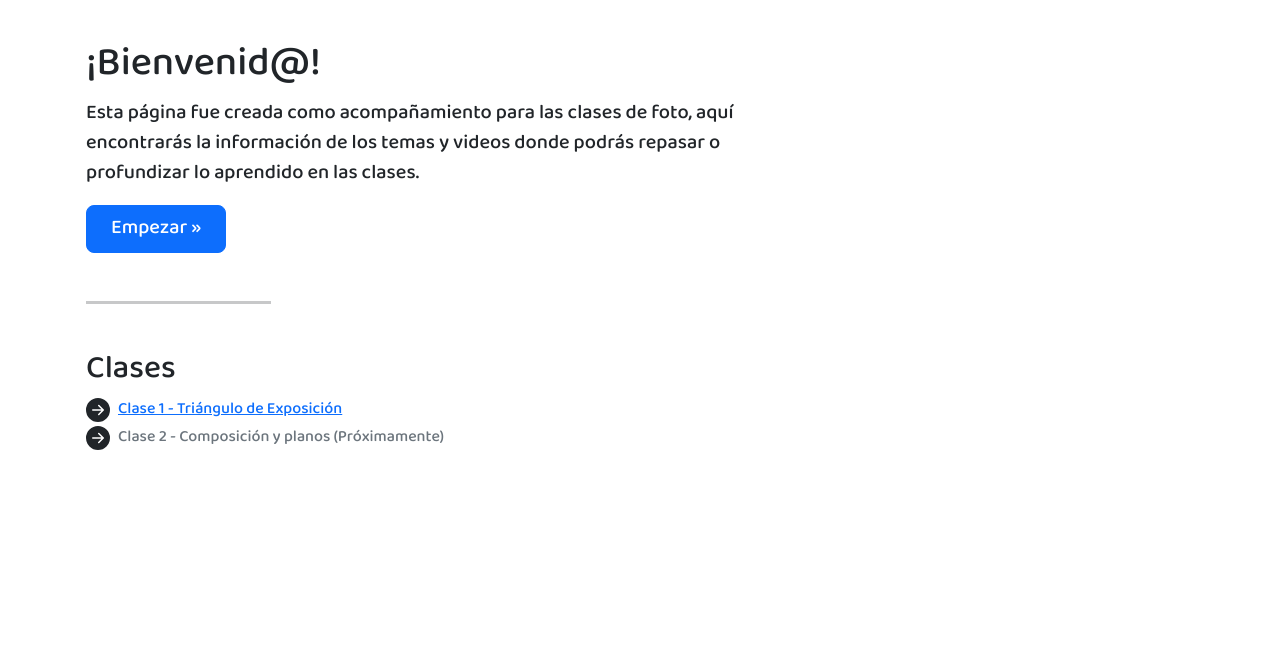
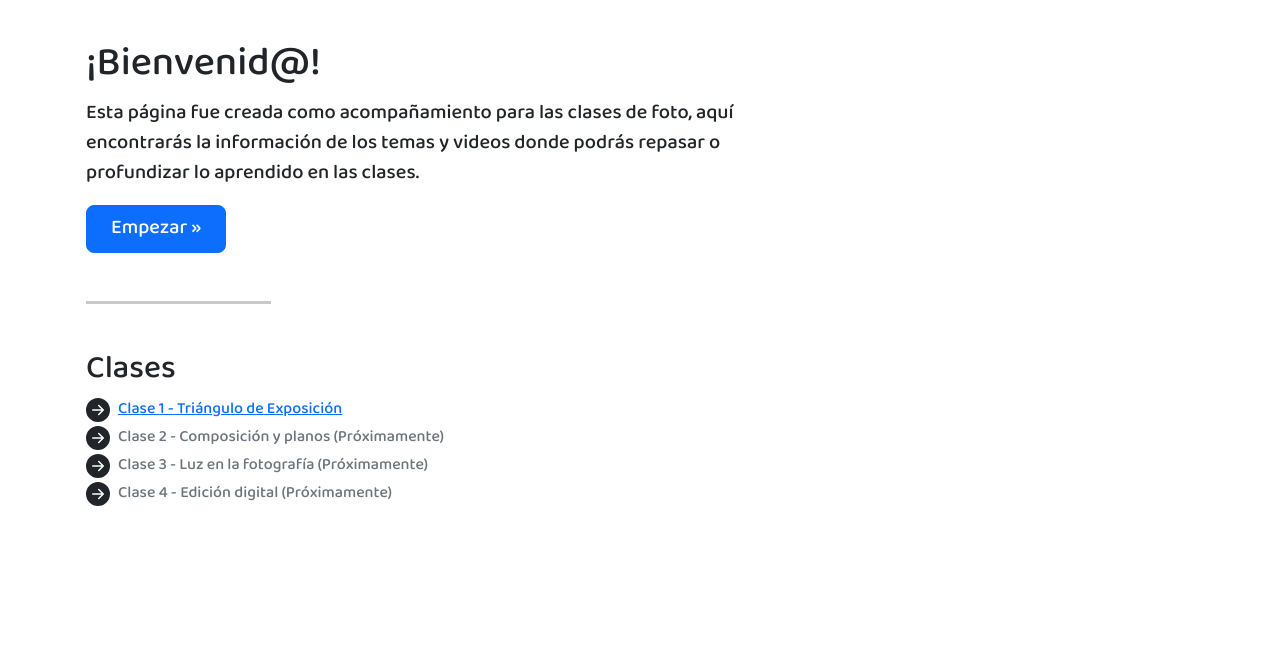
Before and after one commit to Adrik1137/ClasesDeFoto, a plain HTML site: page index.html in a window 1280 px wide. Shown: the part 66-726 px from the top of the page. Drawn offline with Linux system fonts and the light colour scheme.

Commit message:
Se añadieron las siguientes clases

```diff
--- a/index.html
+++ b/index.html
@@ -110,21 +110,10 @@
             <ul class="icon-list ps-0">
               <li class="d-flex align-items-start mb-1"><a href="Clase1-TrianguloExposicion.html">Clase 1 - Triángulo de Exposición</a></li>
               <li class="text-muted d-flex align-items-start mb-1">Clase 2 - Composición y planos (Próximamente)</li>
+              <li class="text-muted d-flex align-items-start mb-1">Clase 3 - Luz en la fotografía (Próximamente)</li>
+              <li class="text-muted d-flex align-items-start mb-1">Clase 4 - Edición digital (Próximamente)</li>
             </ul>
           </div>
-
-          <!--
-          <div class="col-md-6">
-            <h2>Guides</h2>
-            <p>Read more detailed instructions and documentation on using or contributing to Bootstrap.</p>
-            <ul class="icon-list ps-0">
-              <li class="d-flex align-items-start mb-1"><a href="../getting-started/introduction/">Bootstrap quick start guide</a></li>
-              <li class="d-flex align-items-start mb-1"><a href="../getting-started/webpack/">Bootstrap Webpack guide</a></li>
-              <li class="d-flex align-items-start mb-1"><a href="../getting-started/parcel/">Bootstrap Parcel guide</a></li>
-              <li class="d-flex align-items-start mb-1"><a href="../getting-started/vite/">Bootstrap Vite guide</a></li>
-              <li class="d-flex align-items-start mb-1"><a href="../getting-started/contribute/">Contributing to Bootstrap</a></li>
-            </ul>
-          </div>-->
         </div>
       </main>
 
```
